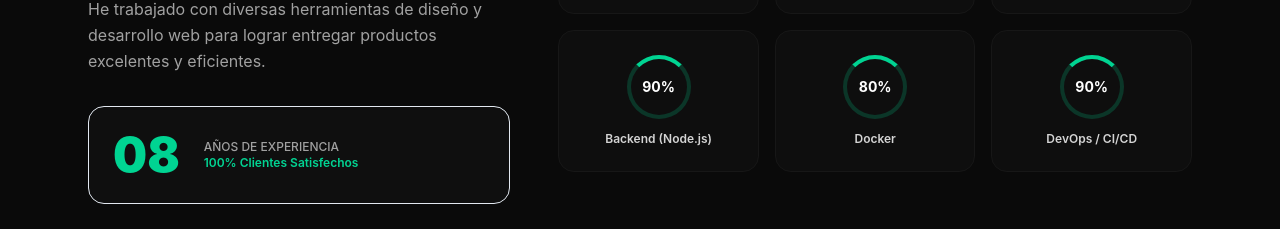
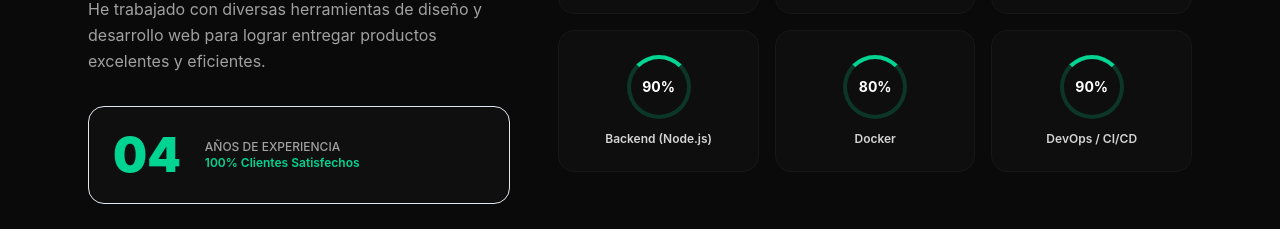
Before and after one commit to jav978/landingpage-jav978, a React (Vite) app: page / in a window 1280 px wide. Shown: the part 1147-1376 px from the top of the page. Built offline with nearby package versions, Linux system fonts and the light colour scheme.

Commit message:
style: change years of experience from 8 to 4

```diff
--- a/src/App.tsx
+++ b/src/App.tsx
@@ -642,7 +642,7 @@ function App() {
               </p>
 
               <div className="p-6 rounded-2xl bg-slate-50 dark:bg-neutral-900/40 border border-slate-200 dark:border-neutral-850 flex items-center gap-6">
-                <span className="text-5xl font-black text-emerald-500 dark:text-emerald-400">08</span>
+                <span className="text-5xl font-black text-emerald-500 dark:text-emerald-400">04</span>
                 <div className="text-xs text-slate-500 dark:text-neutral-400 font-medium">
                   AÑOS DE EXPERIENCIA<br />
                   <span className="text-emerald-600 dark:text-emerald-400 font-semibold">100% Clientes Satisfechos</span>
```
